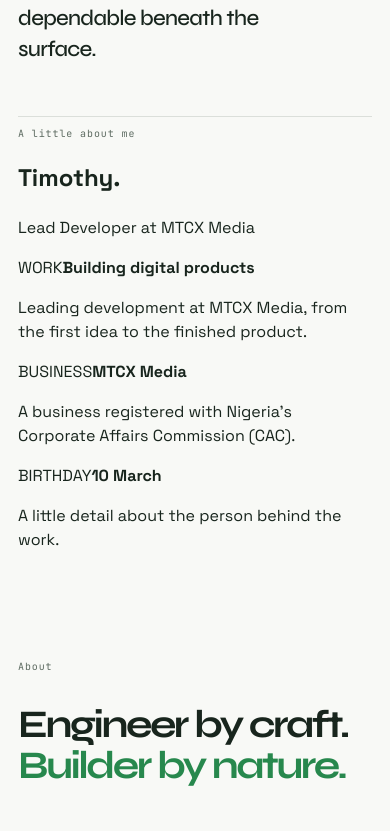
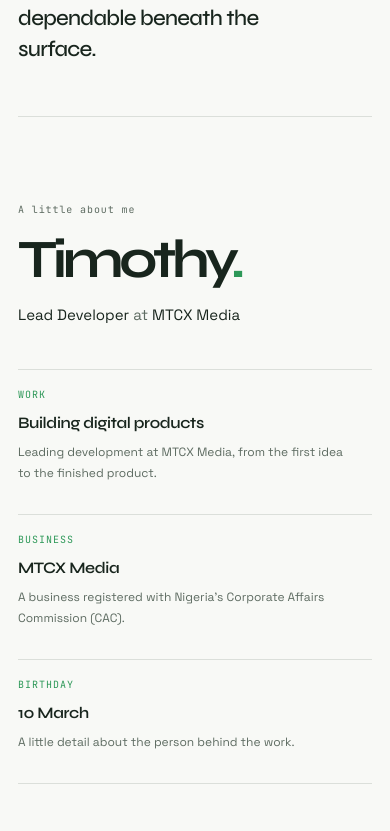
Before and after one commit to mtcxdev/mtcxdev.github.io, a React (Vite) app: page / in a window 390 px wide. Shown: the part 1273-2104 px from the top of the page. Built offline with nearby package versions, Linux system fonts and the light colour scheme; no server answers.

Commit message:
style: design responsive personal profile section

```diff
--- a/src/App.css
+++ b/src/App.css
@@ -375,3 +375,17 @@
 /* Keep the Payre tagline readable in both themes. */
 .payre-preview-bottom>div span{color:var(--text)!important;opacity:1}
 :root[data-theme="light"] .payre-preview-bottom>div span{color:#171a18!important}
+
+
+/* Personal profile section */
+.personal-section{display:grid;grid-template-columns:minmax(240px,.78fr) minmax(0,1.22fr);gap:clamp(32px,7vw,100px);align-items:start;padding-block:100px 24px}
+.personal-intro h2{font:700 clamp(54px,7vw,88px)/.95 var(--font-display);letter-spacing:-.08em;margin:0;color:var(--text)}
+.personal-intro h2 span{color:var(--accent)}
+.personal-role{margin-top:18px;font-size:15px;color:var(--text)}
+.personal-role span{color:var(--muted)}
+.personal-details{display:grid;grid-template-columns:repeat(2,minmax(0,1fr));gap:0 28px;border-top:1px solid var(--line)}
+.personal-detail{padding:20px 0 22px;border-bottom:1px solid var(--line);min-width:0}
+.personal-detail>span{display:block;font:10px var(--font-mono);letter-spacing:.1em;color:var(--accent);margin-bottom:12px}
+.personal-detail strong{display:block;font:600 16px/1.3 var(--font-display);letter-spacing:-.025em;color:var(--text)}
+.personal-detail p{font-size:12px;line-height:1.75;color:var(--muted);margin-top:8px;max-width:330px}
+@media(max-width:760px){.personal-section{grid-template-columns:1fr;gap:28px;padding-top:76px}.personal-intro h2{font-size:clamp(54px,13vw,76px)}.personal-details{grid-template-columns:1fr}.personal-detail{padding:18px 0}}
```
